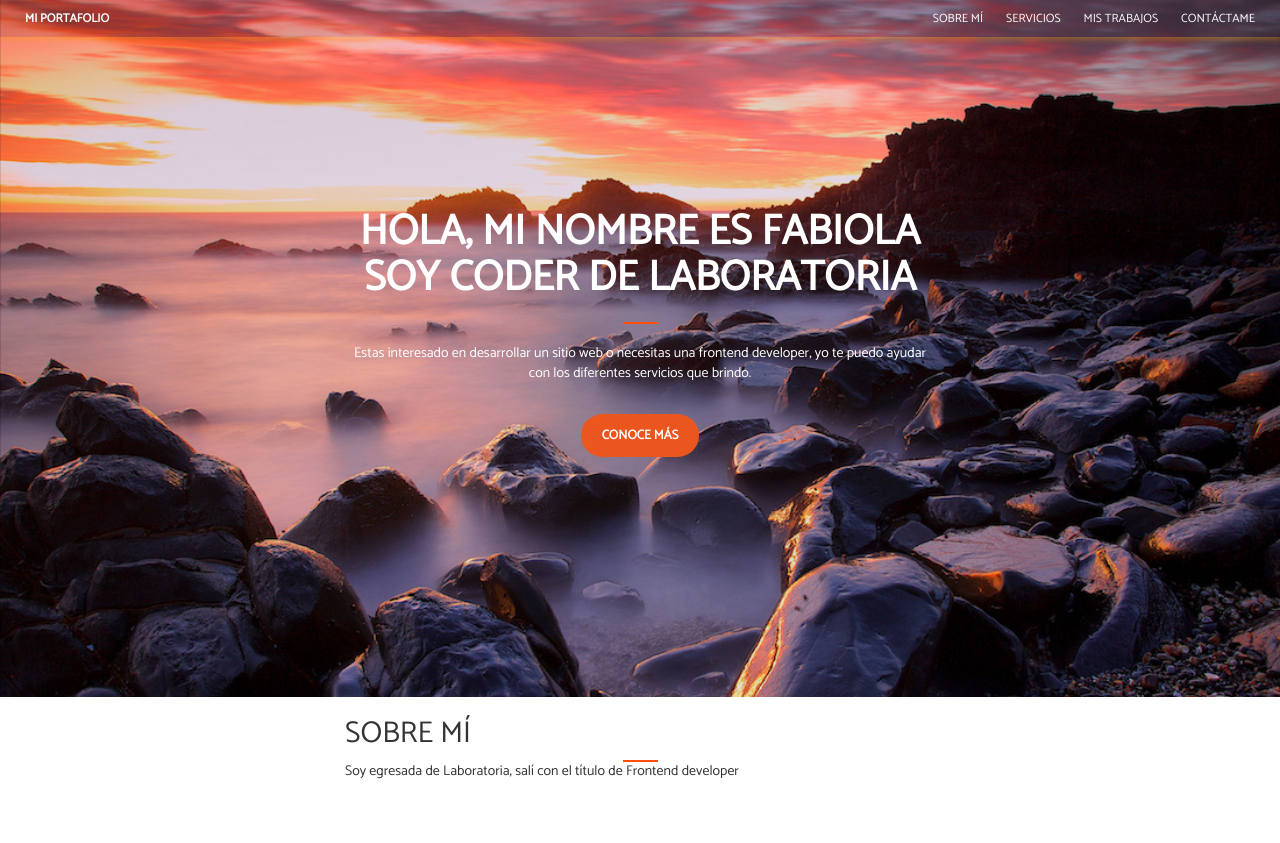
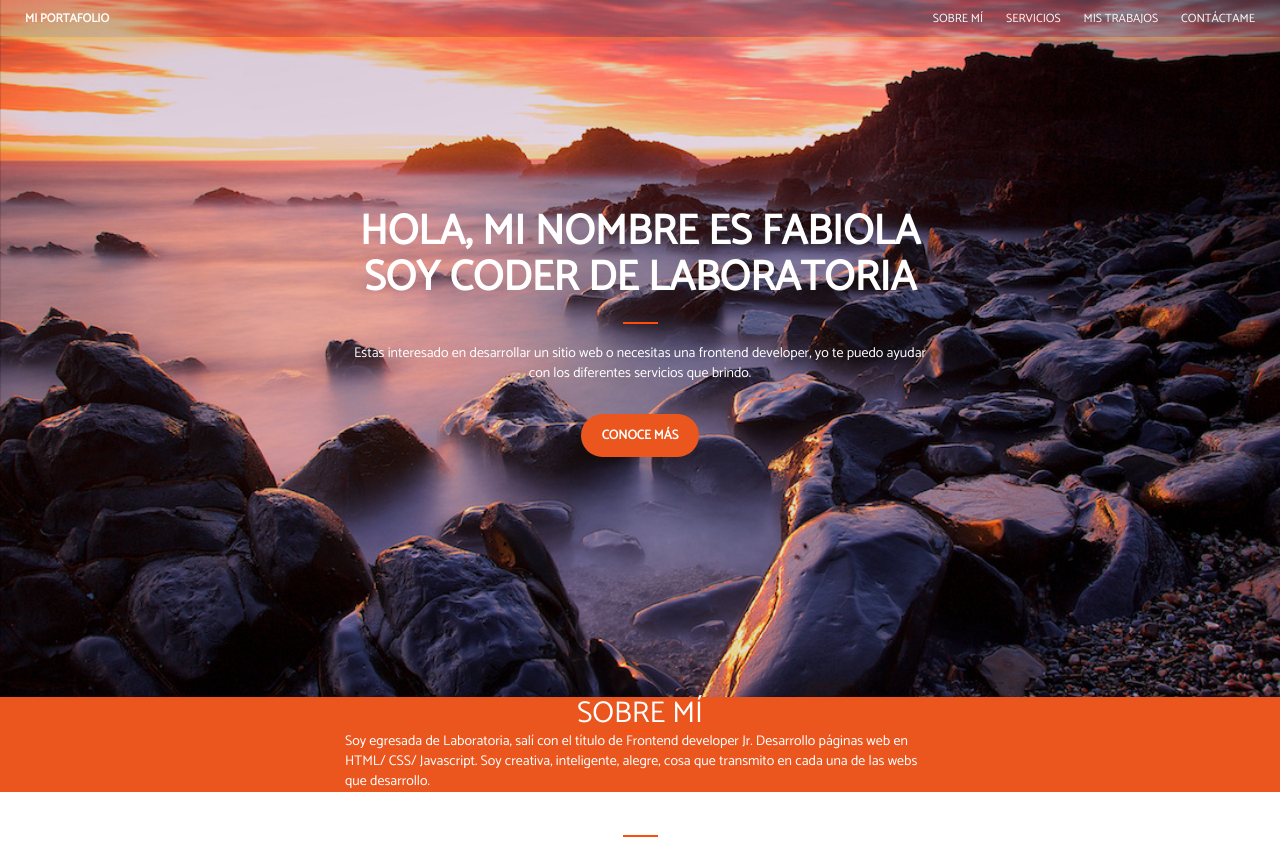
Before and after one commit to FabiAmpuero/Portafolio, a plain HTML site: page index.html in a window 1280 px wide. Before the commit the page ends 800 px from the top, so only its background shows below. Drawn offline with Linux system fonts and the light colour scheme; a web font is replaced by a local one.

Commit message:
avance html hasta titulo de servicios

```diff
--- a/css/main.css
+++ b/css/main.css
@@ -41,6 +41,7 @@ header {
     top: 0;
     box-shadow: 1px 3px 5px rgba(255, 167, 0, 0.34);
 }
+/*Menu fijo con javascript*/
 .menu-fijo {
     background: rgba(255, 255, 255, 0.78);
     width: 100%;
@@ -52,6 +53,7 @@ header {
 .menu-fijo .logo, .menu-fijo ul li a {
     color: orangered;
 }
+/*Fin Menu fijo con javascript*/
 .menu * {
     margin: 0;
     font-size: 12px;
@@ -108,4 +110,15 @@ hr {
     color: #fff;
 }
 /* ----------------------------------------------------------------------------- CONTENIDO -- */
+.contenido {
+    background: #eb561f;
+}
+h2 {
+    margin: 0;
+    color: #fff;
+    text-align: center;
+}
+.contenido p {
+    color: #fff;
+}
 /* -------------------------------------------------------------------------------- FOOTER -- */
--- a/index.html
+++ b/index.html
@@ -46,7 +46,15 @@
         <div class="contenedor">
             <h2>SOBRE MÍ</h2>
             <hr>
-            <p>Soy egresada de Laboratoria, salí con el título de Frontend developer</p>
+            <p>Soy egresada de Laboratoria, salí con el título de Frontend developer Jr. Desarrollo páginas web en HTML/ CSS/ Javascript. Soy creativa, inteligente, alegre, cosa que transmito en cada una de las webs que desarrollo.</p>
+        </div>
+    </section>
+<!-- ----------------------------------------------------------------------------- SERVICIOS -->
+    <section class="servicios">
+        <div class="container">
+            <h2>SERVICIOS</h2>
+            <hr>
+
         </div>
     </section>
 </body>
```
